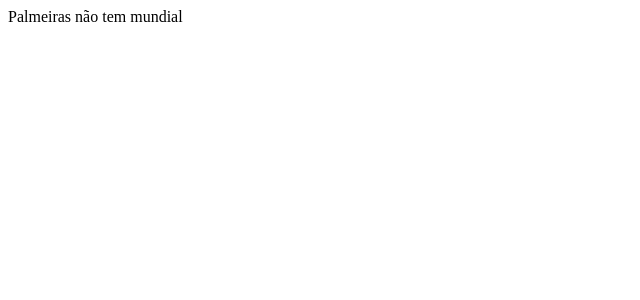
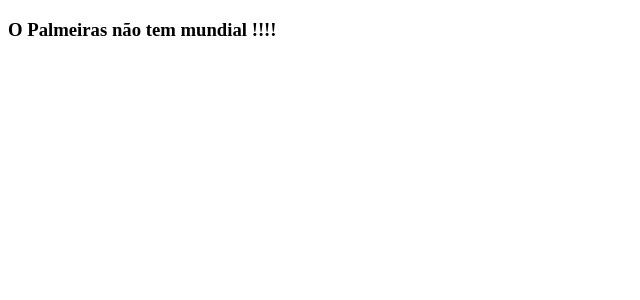
Before and after one commit to ArturRibeiro01/reactProfiles, a React (Vite) app: page / in a window 1280 px wide. Shown: the top 300 px of the page, without its empty margins (0-640 px from the left). Built offline with nearby package versions, Linux system fonts and the light colour scheme.

Commit message:
Git : Criação da Branch Dev

```diff
--- a/src/App.jsx
+++ b/src/App.jsx
@@ -1,4 +1,8 @@
 function App() {
-  return <div className="App">Palmeiras não tem mundial</div>;
+  return (
+    <div className="App">
+      <h3>O Palmeiras não tem mundial !!!!</h3>
+    </div>
+  );
 }
 export default App;
```
